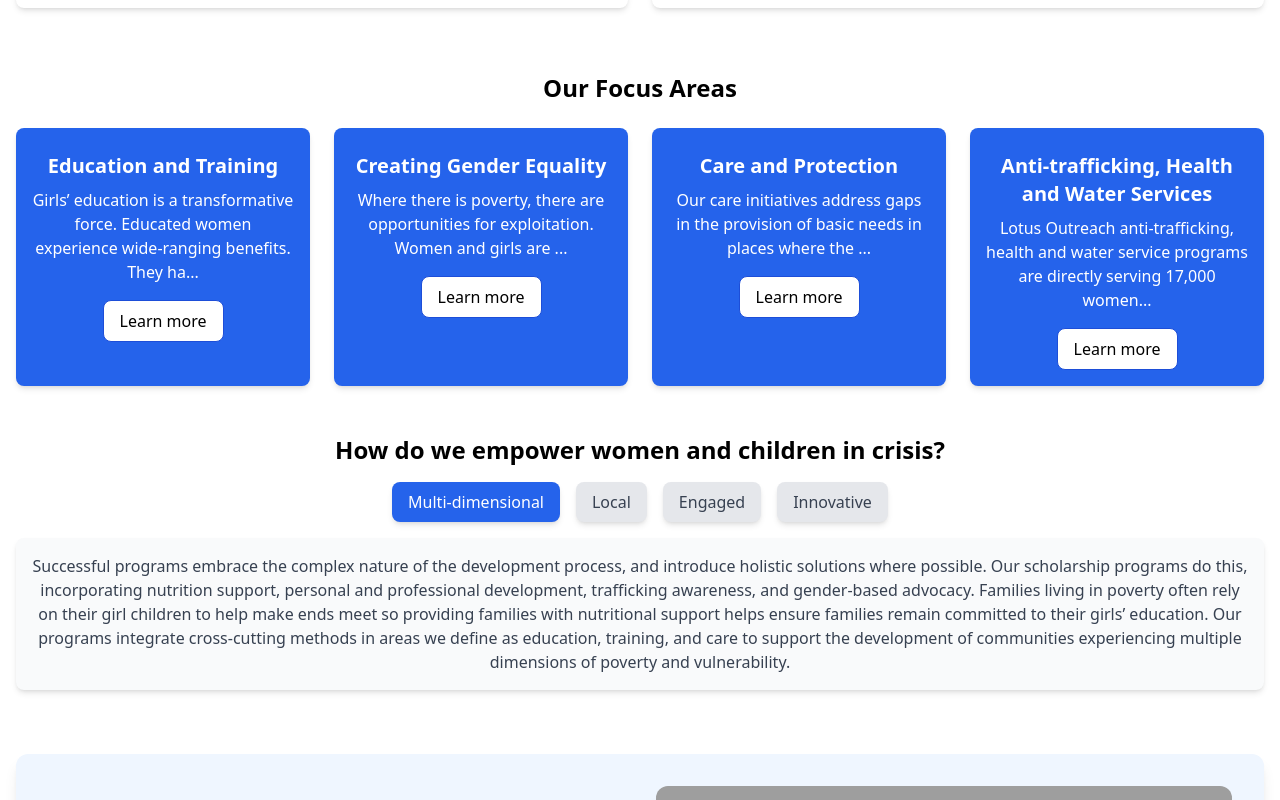
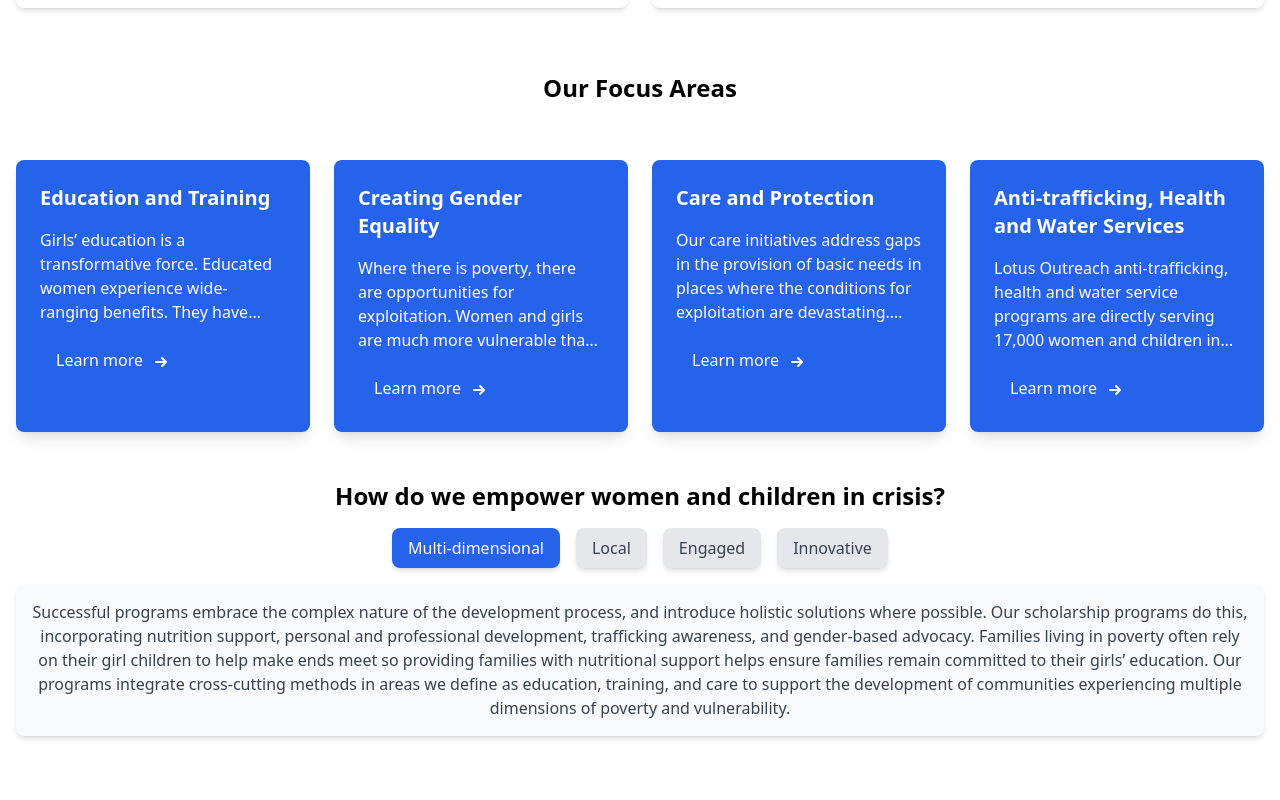
Before and after one commit to Soda-Morn/Lotusoutreach, a Vue app in the folder Frontend/: page / in a window 1280 px wide. Shown: the part 1280-2080 px from the top of the page. Built offline with nearby package versions, Linux system fonts and the light colour scheme; grey boxes are pictures that could not be loaded.

Commit message:
add pop up in learn more

```diff
--- a/Frontend/src/App.vue
+++ b/Frontend/src/App.vue
@@ -1,7 +1,7 @@
 
 <template>
 <RouterView />
-  <div class="font-sans text-gray-800 min-h-screen">
+  <div>
     <Navbar />
 
     <Footer />
--- a/Frontend/src/components/Card.vue
+++ b/Frontend/src/components/Card.vue
@@ -1,49 +1,79 @@
+<!-- components/Card.vue -->
 <template>
-  <div :class="['rounded-lg shadow-md p-4 text-center', cardClass]">
-    <img v-if="image" :src="image" :alt="title" class="w-full h-48 object-cover rounded-t-lg">
-    <h3 class="text-xl font-semibold mt-2">{{ title }}</h3>
-    <p class="mt-2 text-white" v-if="!showMore">{{ content.substring(0, 100) + '...' }}</p> <!-- Show truncated content by default -->
-    <p class="mt-2 text-white" v-if="showMore">{{ content }}</p> <!-- Show full content when expanded -->
-<button
-  v-if="buttonText"
-  @click="toggleShowMore"
-  :class="[
-    'mt-4 px-4 py-2 rounded-lg bg-white !text-black hover:bg-blue-100 border border-blue-700 transition',
-    buttonClass
-  ]"
->
-  {{ showMore ? 'Show less' : 'Learn more' }}
-</button>
+  <div :class="['rounded-lg shadow-lg overflow-hidden mt-8', cardClass]"> <!-- Added mt-8 for spacing -->
+    <div class="p-6">
+      <h3 class="text-xl font-semibold mb-4">{{ title }}</h3>
+      <p class="mb-4 line-clamp-4">{{ truncatedContent }}</p>
+      <button @click="openModal"
+        :class="['px-4 py-2 rounded-lg font-medium hover:scale-105 transition-transform', buttonClass]">
+        {{ buttonText }}
+        <svg xmlns="http://www.w3.org/2000/svg" class="h-5 w-5 inline ml-1" viewBox="0 0 20 20" fill="currentColor">
+          <path fill-rule="evenodd"
+            d="M10.293 5.293a1 1 0 011.414 0l4 4a1 1 0 010 1.414l-4 4a1 1 0 01-1.414-1.414L12.586 11H5a1 1 0 110-2h7.586l-2.293-2.293a1 1 0 010-1.414z"
+            clip-rule="evenodd" />
+        </svg>
+      </button>
+    </div>
+
+    <Modal v-if="showModal" :isOpen="showModal" :title="title" @close="closeModal">
+      <div class="prose max-w-none pt-4"> <!-- Added pt-4 for spacing -->
+        <h2 class="text-2xl font-bold text-blue-600 mb-4">{{ title }}</h2> <!-- Added title in content -->
+        <p class="text-gray-700 mb-4">{{ content }}</p>
+
+      </div>
+    </Modal>
   </div>
 </template>
 
 <script>
+import Modal from './Modal.vue';
+
 export default {
-  name: 'Card',
+  components: {
+    Modal
+  },
   props: {
     title: String,
     content: String,
-    image: String,
     buttonText: String,
-    onClick: Function,
-    cardClass: {
-      type: String,
-      default: 'bg-white text-gray-700'
-    },
-    buttonClass: {
-      type: String,
-      default: 'bg-blue-500 text-white'
+    cardClass: String,
+    buttonClass: String,
+    keyImpacts: {
+      type: Array,
+      default: () => []
     }
   },
   data() {
     return {
-      showMore: false
+      showModal: false
+    }
+  },
+  computed: {
+    truncatedContent() {
+      return this.content.length > 200
+        ? this.content.substring(0, 200) + '...'
+        : this.content;
     }
   },
   methods: {
-    toggleShowMore() {
-      this.showMore = !this.showMore
+    openModal() {
+      this.showModal = true;
+      document.body.style.overflow = 'hidden';
+    },
+    closeModal() {
+      this.showModal = false;
+      document.body.style.overflow = '';
     }
   }
 }
 </script>
+
+<style>
+.line-clamp-4 {
+  display: -webkit-box;
+  -webkit-line-clamp: 4;
+  line-clamp: 4;
+  -webkit-box-orient: vertical;
+  overflow: hidden;
+}
+</style>
--- /dev/null
+++ b/Frontend/src/components/Modal.vue
@@ -0,0 +1,97 @@
+<!-- components/Modal.vue -->
+<template>
+    <transition name="modal">
+        <div v-if="isOpen" class="fixed inset-0 z-50 overflow-y-auto">
+            <div class="flex items-center justify-center min-h-screen pt-4 px-4 pb-20 text-center sm:block sm:p-0">
+                <!-- Background overlay with transition -->
+                <transition name="fade">
+                    <div class="fixed inset-0 transition-opacity" aria-hidden="true">
+                        <div class="absolute inset-0 bg-gray-900 bg-opacity-75" @click="close"></div>
+                    </div>
+                </transition>
+
+                <!-- Modal content with transition -->
+                <transition name="slide-up">
+                    <div
+                        class="inline-block align-bottom bg-white rounded-lg text-left overflow-hidden shadow-xl transform transition-all sm:my-8 sm:align-middle sm:max-w-2xl sm:w-full">
+                        <!-- Header -->
+                        <div class=" px-4 py-3 sm:px-6 sm:flex sm:flex-row-reverse mt-4">
+                            <button @click="close" class="text-white hover:text-blue-200 focus:outline-none">
+                                <svg class="h-6 w-6" fill="none" viewBox="0 0 24 24" stroke="currentColor">
+                                    <path stroke-linecap="round" stroke-linejoin="round" stroke-width="2"
+                                        d="M6 18L18 6M6 6l12 12" />
+                                </svg>
+                            </button>
+                            <h3 class="text-lg leading-6 font-medium text-white flex-1 text-center">
+                                {{ title }}
+                            </h3>
+                        </div>
+
+                        <!-- Body -->
+                        <div class="bg-white px-6 py-4 max-h-[70vh] overflow-y-auto">
+                            <slot></slot>
+                        </div>
+
+                        <!-- Footer -->
+                        <div class="bg-gray-50 px-4 py-3 sm:px-6 sm:flex sm:flex-row-reverse">
+                            <button type="button"
+                                class="w-full inline-flex justify-center rounded-md border border-transparent shadow-sm px-4 py-2 bg-blue-600 text-base font-medium text-white hover:bg-blue-700 focus:outline-none focus:ring-2 focus:ring-offset-2 focus:ring-blue-500 sm:ml-3 sm:w-auto sm:text-sm"
+                                @click="close">
+                                Close
+                            </button>
+                        </div>
+                    </div>
+                </transition>
+            </div>
+        </div>
+    </transition>
+</template>
+
+<script>
+export default {
+    props: {
+        isOpen: Boolean,
+        title: String
+    },
+    methods: {
+        close() {
+            this.$emit('close');
+        }
+    }
+}
+</script>
+
+<style>
+/* Transition effects */
+.fade-enter-active,
+.fade-leave-active {
+    transition: opacity 0.3s ease-in-out;
+}
+
+.fade-enter,
+.fade-leave-to {
+    opacity: 0;
+}
+
+.slide-up-enter-active,
+.slide-up-leave-active {
+    transition: all 0.4s ease-in-out;
+}
+
+.slide-up-enter,
+.slide-up-leave-to {
+    opacity: 0;
+    transform: translateY(20px);
+}
+
+/* Ensure modal stays above other content */
+.modal-enter-active,
+.modal-leave-active {
+    transition: opacity 0.3s ease-in-out;
+}
+
+.modal-enter,
+.modal-leave-to {
+    opacity: 0;
+}
+</style>
```
